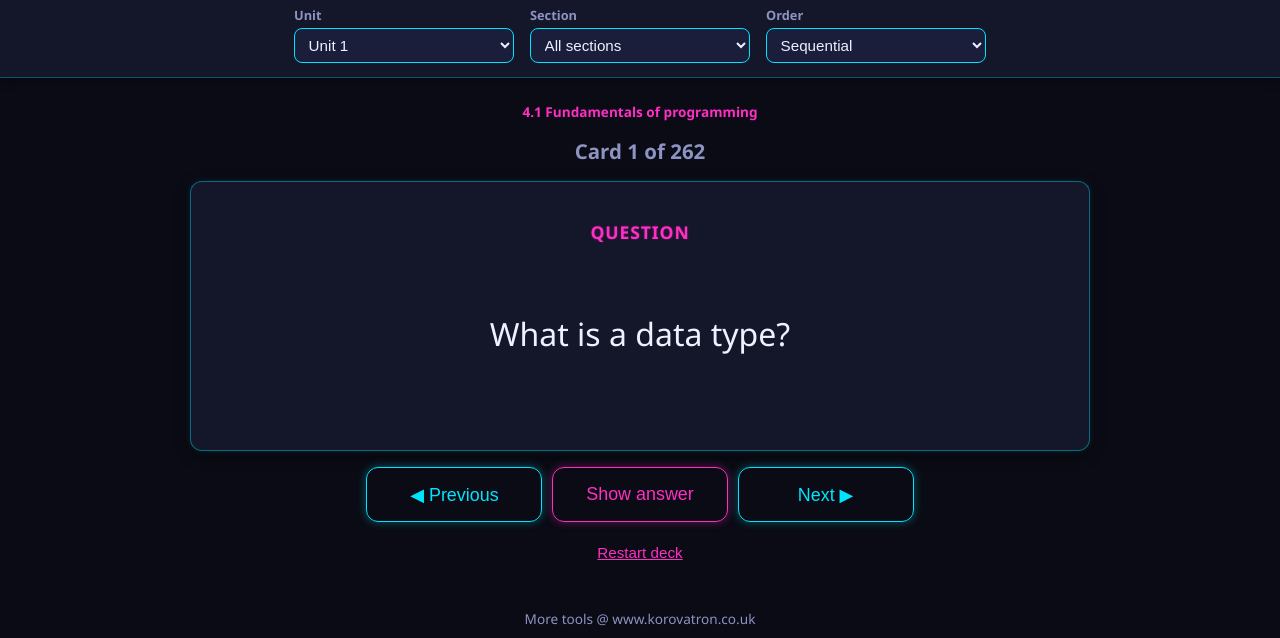
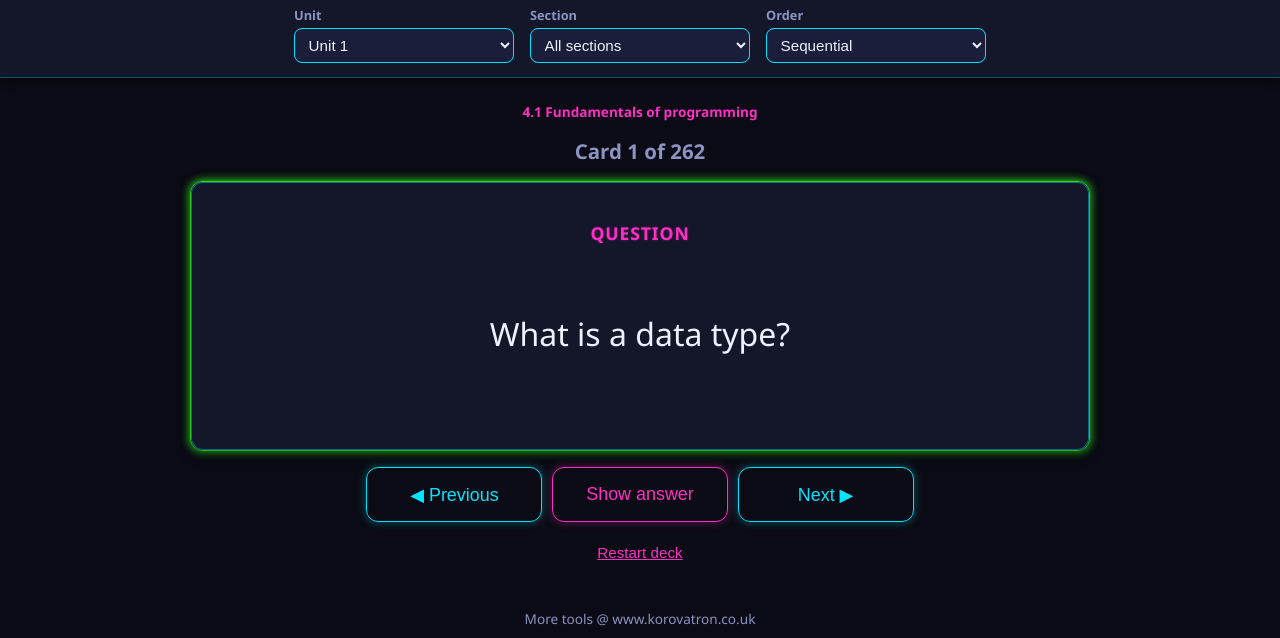
Before and after one commit to korovatron/flashcards, a plain HTML site: page index.html in a window 1280 px wide. Shown: the part 162-800 px from the top of the page. Drawn offline with Linux system fonts and the light colour scheme.

Commit message:
Cycle the card's neon border colour on next/previous navigation

```diff
--- a/app.js
+++ b/app.js
@@ -170,6 +170,20 @@ function goToOffset(offset) {
   state.position = (state.position + offset + length) % length;
   state.revealed = false;
   renderCard();
+  rotateCardColour(offset > 0 ? 1 : -1);
+}
+
+// Neon border colours the card cycles through as you navigate next/previous.
+const CARD_COLOURS = ['#39ff14', '#b026ff', '#ffe600'];
+let cardColourIndex = 0;
+
+function applyCardColour() {
+  document.getElementById('card').style.setProperty('--ring-colour', CARD_COLOURS[cardColourIndex]);
+}
+
+function rotateCardColour(direction) {
+  cardColourIndex = (cardColourIndex + direction + CARD_COLOURS.length) % CARD_COLOURS.length;
+  applyCardColour();
 }
 
 // Wire up events
@@ -240,5 +254,6 @@ document.getElementById('btn-prev').addEventListener('click', () => goToOffset(-
 
 narrowQuery.addEventListener('change', refreshDropdownLabels);
 
+applyCardColour();
 populateSectionOptions(selectUnitEl.value);
 loadUnit(selectUnitEl.value);
--- a/style.css
+++ b/style.css
@@ -173,6 +173,7 @@ main#app {
 }
 
 .card-scene {
+  position: relative;
   width: 100%;
   max-width: 900px;
   min-height: 200px;
@@ -185,8 +186,11 @@ main#app {
   position: relative;
   width: 100%;
   height: 100%;
+  border-radius: var(--radius);
+  border: 1px solid var(--ring-colour, transparent);
+  box-shadow: 0 0 10px var(--ring-colour, transparent);
   transform-style: preserve-3d;
-  transition: transform 0.5s ease;
+  transition: transform 0.5s ease, border-color 0.3s ease, box-shadow 0.3s ease;
   cursor: pointer;
   touch-action: manipulation;
 }
```
